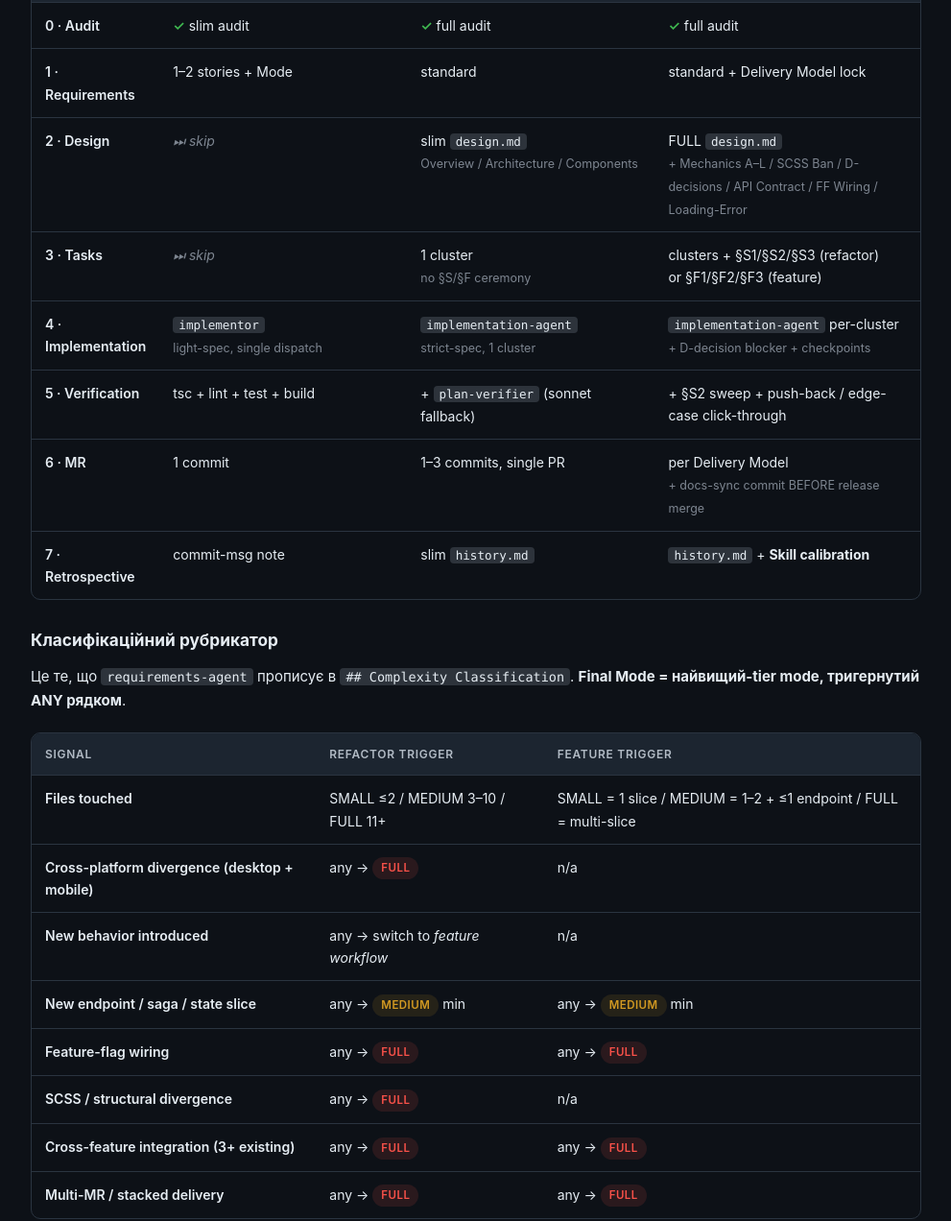
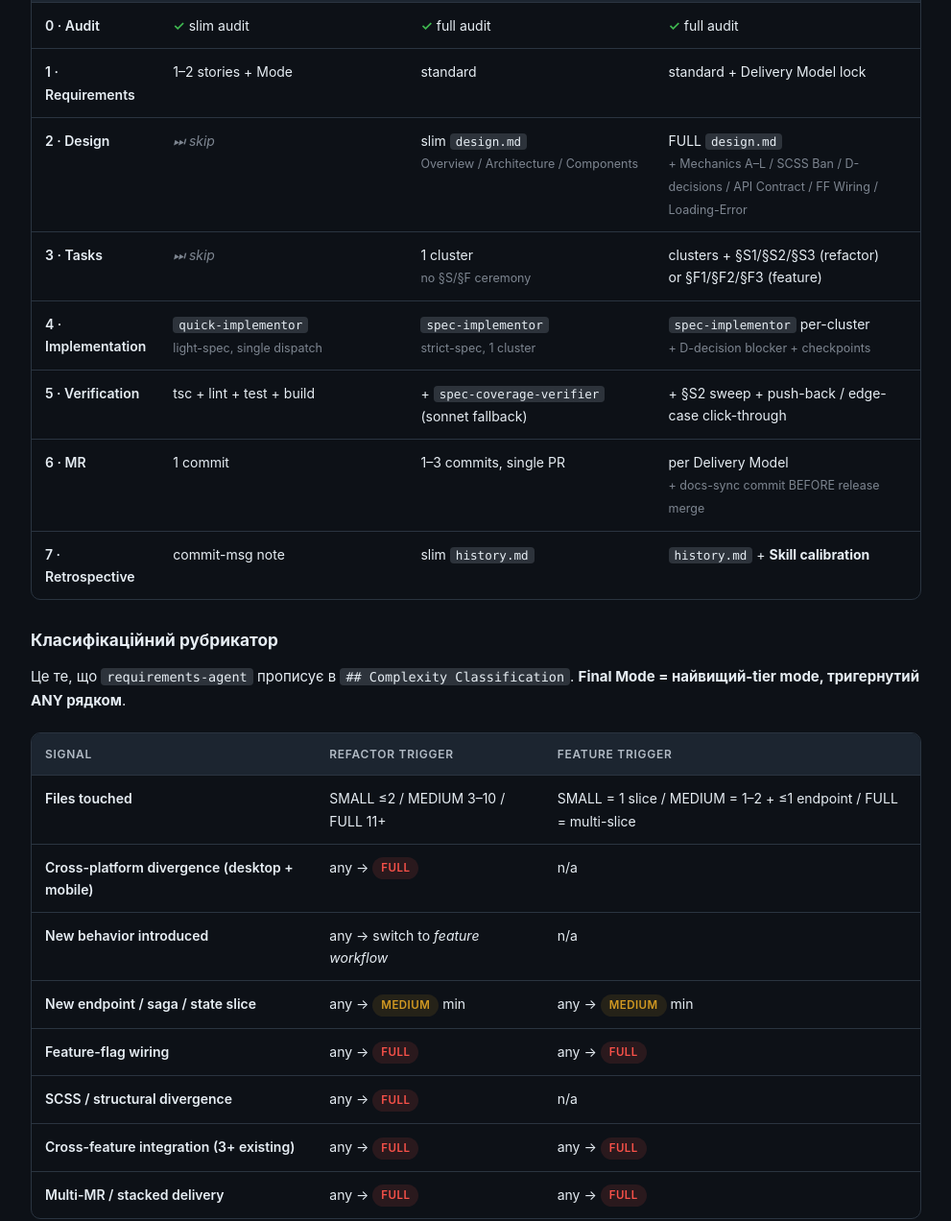
Before and after one commit to xvivs/asknebula-claude-workflow, a plain HTML site: page index.html in a window 1280 px wide. Shown: the part 2330-3602 px from the top of the page at 96% size, without its empty margins (288-1279 px from the left). Drawn offline with Linux system fonts and the light colour scheme.

Commit message:
chore: sanitize internal references + sync renamed agents
- Replace internal Jira IDs (CHAT-XXXX) with generic TICKET-XXX
- Replace internal feature names (TopUpPayment, Subscription upsell) with generic equivalents
- Replace internal repo path (~/asknebula_spa) with <your-project>
- Sync agent names to current canon (quick-implementor / spec-implementor / spec-coverage-verifier)

Co-Authored-By: Claude Opus 4.7 (1M context) <noreply@anthropic.com>

```diff
--- a/index.html
+++ b/index.html
@@ -346,7 +346,7 @@ footer.foot{margin-top:48px; padding:24px 0; border-top:1px solid var(--border);
       <ol class="steps">
         <li>
           <h4>Інвокація <span class="duration">~5 sec</span></h4>
-          <p>Пишеш у Claude Code: <code>/refactoring-workflow CHAT-6234 Уніфікувати TopUpPayment</code> — і повертаєшся пити каву.</p>
+          <p>Пишеш у Claude Code: <code>/refactoring-workflow TICKET-123 Unify PaymentForm component</code> — і повертаєшся пити каву.</p>
         </li>
         <li>
           <h4>Phase 0 — Audit (always-on) <span class="duration">~1–3 min</span></h4>
@@ -414,14 +414,14 @@ footer.foot{margin-top:48px; padding:24px 0; border-top:1px solid var(--border);
           </tr>
           <tr>
             <td>4 · Implementation</td>
-            <td><code>implementor</code><br><span style="color:var(--fg-3); font-size:12.5px">light-spec, single dispatch</span></td>
-            <td><code>implementation-agent</code><br><span style="color:var(--fg-3); font-size:12.5px">strict-spec, 1 cluster</span></td>
-            <td><code>implementation-agent</code> per-cluster<br><span style="color:var(--fg-3); font-size:12.5px">+ D-decision blocker + checkpoints</span></td>
+            <td><code>quick-implementor</code><br><span style="color:var(--fg-3); font-size:12.5px">light-spec, single dispatch</span></td>
+            <td><code>spec-implementor</code><br><span style="color:var(--fg-3); font-size:12.5px">strict-spec, 1 cluster</span></td>
+            <td><code>spec-implementor</code> per-cluster<br><span style="color:var(--fg-3); font-size:12.5px">+ D-decision blocker + checkpoints</span></td>
           </tr>
           <tr>
             <td>5 · Verification</td>
             <td>tsc + lint + test + build</td>
-            <td>+ <code>plan-verifier</code> (sonnet fallback)</td>
+            <td>+ <code>spec-coverage-verifier</code> (sonnet fallback)</td>
             <td>+ §S2 sweep + push-back / edge-case click-through</td>
           </tr>
           <tr>
@@ -483,7 +483,7 @@ footer.foot{margin-top:48px; padding:24px 0; border-top:1px solid var(--border);
           <li class="gate"><span class="t">gate</span> <span class="what">Ти: "ok"</span></li>
           <li class="skip"><span class="t">skip</span> <span class="what">Phase 2 — Design</span></li>
           <li class="skip"><span class="t">skip</span> <span class="what">Phase 3 — Tasks</span></li>
-          <li><span class="t">~2 min</span> <span class="what">Phase 4 · <code>implementor</code> робить rename + править 2 каллери</span></li>
+          <li><span class="t">~2 min</span> <span class="what">Phase 4 · <code>quick-implementor</code> робить rename + править 2 каллери</span></li>
           <li><span class="t">~1 min</span> <span class="what">Phase 5 · tsc + lint + test + build → all green</span></li>
           <li><span class="t">~1 min</span> <span class="what">Phase 6 · 1 commit + <code>glab mr create</code></span></li>
           <li class="done"><span class="t">done</span> <span class="what">Phase 7 · 1-параграф ретро в commit message</span></li>
@@ -492,9 +492,9 @@ footer.foot{margin-top:48px; padding:24px 0; border-top:1px solid var(--border);
       </div>
 
       <div class="tab-panel" id="ex-full">
-        <h3>"Subscription upsell screen + new endpoint + variation FF"</h3>
+        <h3>"New upsell screen + new endpoint + variation FF"</h3>
         <ul class="timeline">
-          <li><span class="t">~5 sec</span> <span class="what">Ти: <code>/new-feature-workflow CHAT-6300 Subscription upsell with variation FF</code></span></li>
+          <li><span class="t">~5 sec</span> <span class="what">Ти: <code>/new-feature-workflow TICKET-456 Upsell screen with variation FF</code></span></li>
           <li><span class="t">~3 min</span> <span class="what">Phase 0 · <code>feature-reuse-auditor</code> → 4 REUSE candidates, 6 integration touchpoints, FF strategy = variation-based</span></li>
           <li class="gate"><span class="t">gate</span> <span class="what">Ти: апрувиш scope</span></li>
           <li><span class="t">~10 min</span> <span class="what">Phase 1 · <code>requirements.md</code> з 5 user stories + <span class="pill full">Mode: FULL</span> (тригер: FF wiring + new endpoint + multi-slice)</span></li>
@@ -503,12 +503,12 @@ footer.foot{margin-top:48px; padding:24px 0; border-top:1px solid var(--border);
           <li class="gate"><span class="t">gate</span> <span class="what">Ти: апрувиш design</span></li>
           <li><span class="t">~10 min</span> <span class="what">Phase 3 · <code>tasks.md</code> з 3 vertical slices + §F1/§F2/§F3</span></li>
           <li class="gate"><span class="t">gate</span> <span class="what">Ти: апрувиш tasks</span></li>
-          <li><span class="t">~25 min</span> <span class="what">Phase 4 · Slice 1 · <code>implementation-agent</code> → ✅ COMPLETED</span></li>
+          <li><span class="t">~25 min</span> <span class="what">Phase 4 · Slice 1 · <code>spec-implementor</code> → ✅ COMPLETED</span></li>
           <li class="block"><span class="t">block</span> <span class="what">Phase 4 · Slice 2 · 🛑 BLOCKED — "API Contract ambiguous on retry policy"</span></li>
           <li class="gate"><span class="t">gate</span> <span class="what">Ти: обираєш option 1 → orchestrator commits D3 → resume</span></li>
           <li><span class="t">~30 min</span> <span class="what">Phase 4 · Slice 2 · resumed → ✅ COMPLETED</span></li>
           <li><span class="t">~25 min</span> <span class="what">Phase 4 · Slice 3 · ✅ COMPLETED</span></li>
-          <li><span class="t">~20 min</span> <span class="what">Phase 5 · tsc + lint + jest + builds + plan-verifier + ручний click-through (golden + slow network + error + cycle через FF варіанти)</span></li>
+          <li><span class="t">~20 min</span> <span class="what">Phase 5 · tsc + lint + jest + builds + spec-coverage-verifier + ручний click-through (golden + slow network + error + cycle через FF варіанти)</span></li>
           <li><span class="t">~15 min</span> <span class="what">Phase 6 · docs-sync commit → release merge → conflict resolve → push → <code>glab mr create</code></span></li>
           <li class="done"><span class="t">done</span> <span class="what">Phase 7 · <code>history.md</code> + <strong>Skill calibration section</strong> (важливо — feature mode experimental)</span></li>
         </ul>
@@ -519,7 +519,7 @@ footer.foot{margin-top:48px; padding:24px 0; border-top:1px solid var(--border);
     <!-- 5. D-decision -->
     <section id="dblock">
       <h2><span class="num">5</span>D-Decision Blockers (FULL mode escalation)</h2>
-      <p class="lead">Коли <code>implementation-agent</code> зустрічає невирішену неоднозначність — він <strong>зупиняється</strong> і ескалює до тебе. <em>Не auto-resolve</em>. Так працює spec-first дисципліна.</p>
+      <p class="lead">Коли <code>spec-implementor</code> зустрічає невирішену неоднозначність — він <strong>зупиняється</strong> і ескалює до тебе. <em>Не auto-resolve</em>. Так працює spec-first дисципліна.</p>
 
       <h3>Як виглядає blocker</h3>
       <pre class="dcard"><span class="stop">🛑 BLOCKED</span> — Slice 2, Layer "API client"
@@ -565,7 +565,7 @@ footer.foot{margin-top:48px; padding:24px 0; border-top:1px solid var(--border);
       <p><strong>Дія:</strong> Те ж саме — едітиш <code>Mode:</code> руками. Phase 2/3 будуть пропущені/спрощені.</p>
 
       <h3>Сценарій 3: Mid-flight зрозумів що Mode неправильний</h3>
-      <p>Phase 4 implementation: <code>implementor</code> повідомляє "файлів стало >3, треба MEDIUM".</p>
+      <p>Phase 4 implementation: <code>quick-implementor</code> повідомляє "файлів стало >3, треба MEDIUM".</p>
       <p><strong>Дія:</strong></p>
       <ol>
         <li>Зупиняєш агента</li>
@@ -597,7 +597,7 @@ footer.foot{margin-top:48px; padding:24px 0; border-top:1px solid var(--border);
           <h4><span style="color:var(--red)">✗</span> Чого ти НЕ робиш руками</h4>
           <ul>
             <li>Не пишеш <code>requirements.md</code> / <code>design.md</code> / <code>tasks.md</code> / <code>pre-flight.md</code> / <code>history.md</code> сам — це роблять агенти</li>
-            <li>Не імплементиш кластери прямо — це робить <code>implementation-agent</code></li>
+            <li>Не імплементиш кластери прямо — це робить <code>spec-implementor</code></li>
             <li>Не пропускаєш Phase 0 навіть для тривіальної задачі</li>
             <li>Не апрувиш SCSS verbatim copy — має бути breakpoint mixin / variant prop / D-decision (FULL)</li>
             <li>Не робиш pivot Delivery Model на льоту — re-run Phase 1</li>
@@ -613,7 +613,7 @@ footer.foot{margin-top:48px; padding:24px 0; border-top:1px solid var(--border);
       <div class="tips">
         <div class="tip green">
           <div class="head">🟢 Phase 0 завжди</div>
-          <p>1 хв insurance vs година пошуку hidden dep. Вірю в "always-on audit" сильніше після CHAT-5953 post-mortem.</p>
+          <p>1 хв insurance vs година пошуку hidden dep. Вірю в "always-on audit" сильніше після post-mortem великого cross-platform рефакторингу.</p>
         </div>
         <div class="tip yellow">
           <div class="head">🟡 Mode — не закон</div>
@@ -672,7 +672,7 @@ footer.foot{margin-top:48px; padding:24px 0; border-top:1px solid var(--border);
 
     <footer class="foot">
       <span>📚 Workflow Cook Book · Internal · v1.1</span>
-      <span>Source: <code>~/asknebula_spa/.claude/skills/{refactoring,new-feature}-workflow/SKILL.md</code></span>
+      <span>Source: <code>&lt;your-project&gt;/.claude/skills/{refactoring,new-feature}-workflow/SKILL.md</code></span>
     </footer>
   </main>
 </div>
```
Also changed, not shown: 1 other file.
